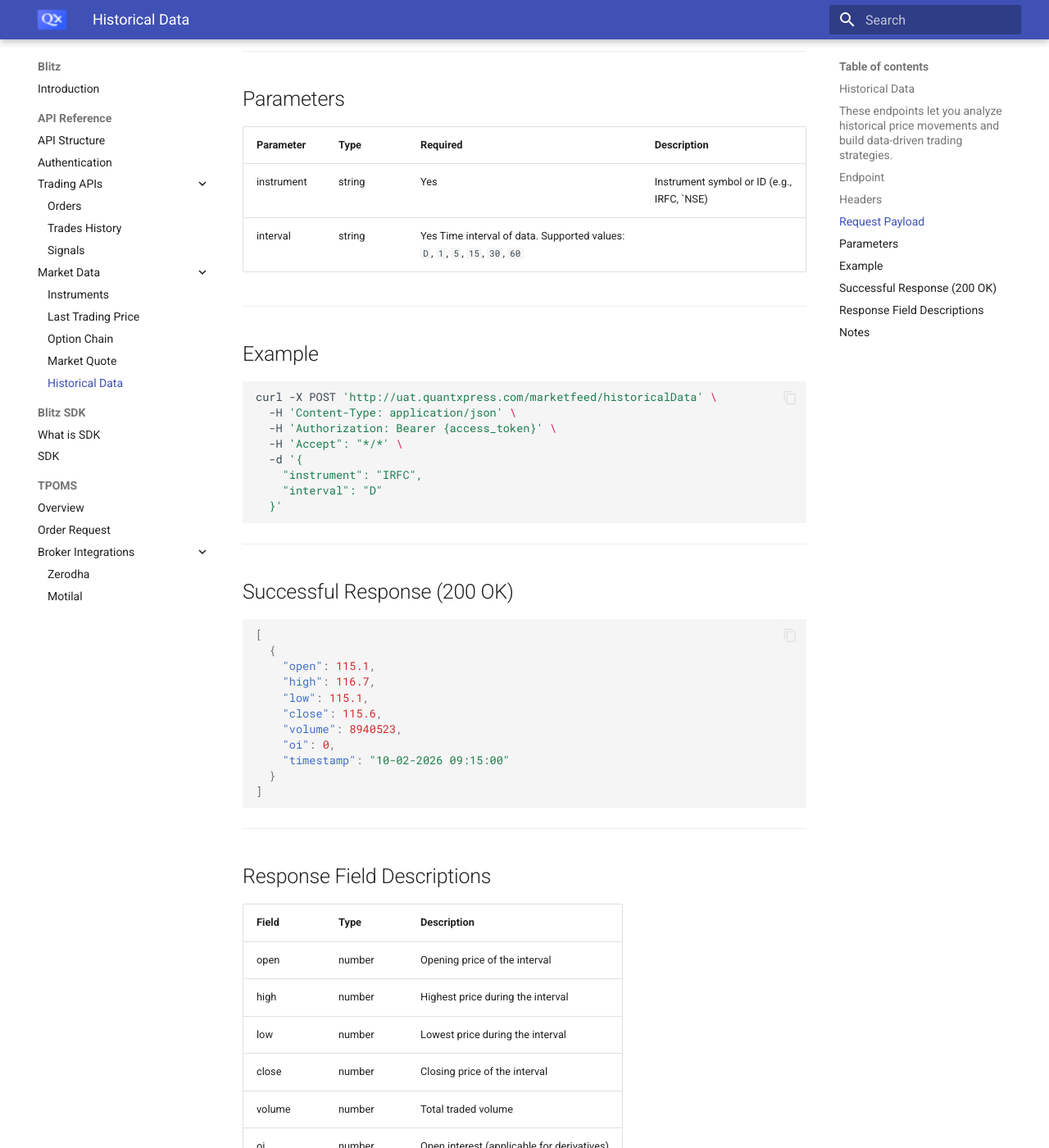
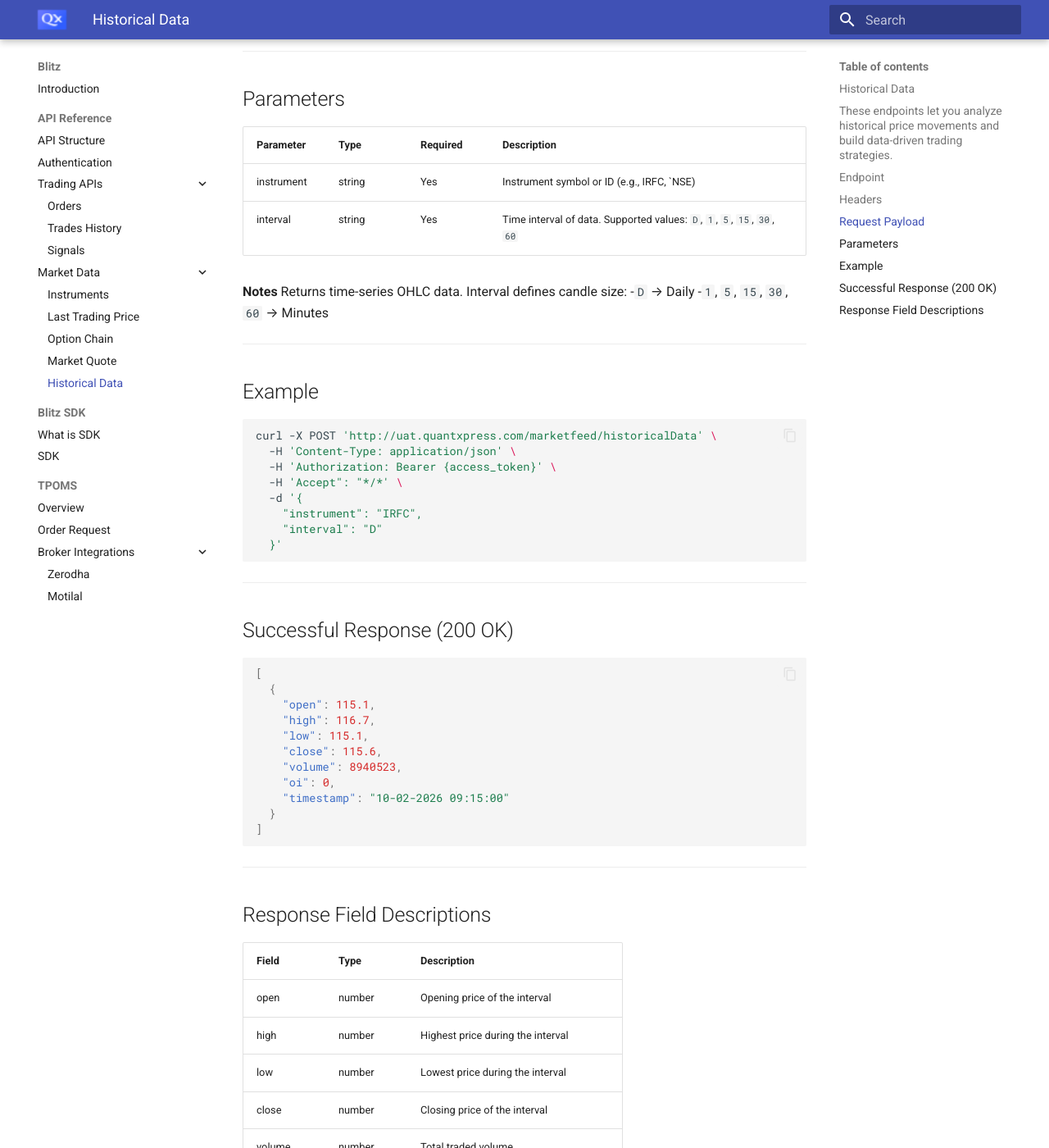
Before and after one commit to Harshitv-45/blitz-documentation, an MkDocs documentation site: the page built from docs/api/market-data/historicaldata.md, in a window 1280 px wide and 1400 px high, scrolled down 1176 px. Shown: the whole window at 82% size. Built offline with MkDocs 1.6.1 and Material for MkDocs 9.7.7, drawn with Linux system fonts in a browser that asks for light colours; some of the changed text lies outside the part shown.

Commit message:
marketdata fixes

```diff
--- a/docs/api/market-data/historicaldata.md
+++ b/docs/api/market-data/historicaldata.md
@@ -40,7 +40,14 @@ These endpoints let you analyze historical price movements and build data-driven
 |Parameter	|Type	|Required	|Description|
 |-----------|-------|-----------|-----------|
 |instrument	|string	|Yes	|Instrument symbol or ID (e.g., IRFC, `NSE)|
-|interval	|string	|Yes	Time interval of data. Supported values: `D`, `1`, `5`, `15`, `30`, `60`|
+|interval	|string	|Yes	|Time interval of data. Supported values: `D`, `1`, `5`, `15`, `30`, `60`|
+
+
+**Notes**
+Returns time-series OHLC data.
+Interval defines candle size:
+    -`D` → Daily
+    -`1`, `5`, `15`, `30`, `60` → Minutes
 
 ---
 
@@ -90,9 +97,3 @@ curl -X POST 'http://uat.quantxpress.com/marketfeed/historicalData' \
 |timestamp	|string|	Date and time of the data point|
 
 ---
-
-## Notes
-Returns time-series OHLC data.
-Interval defines candle size:
-    -`D` → Daily
-    -`1`, `5`, `15`, `30`, `60` → Minutes
```
Also changed, not shown: site/api/market-data/ltp/index.html, site/search/search_index.json.
